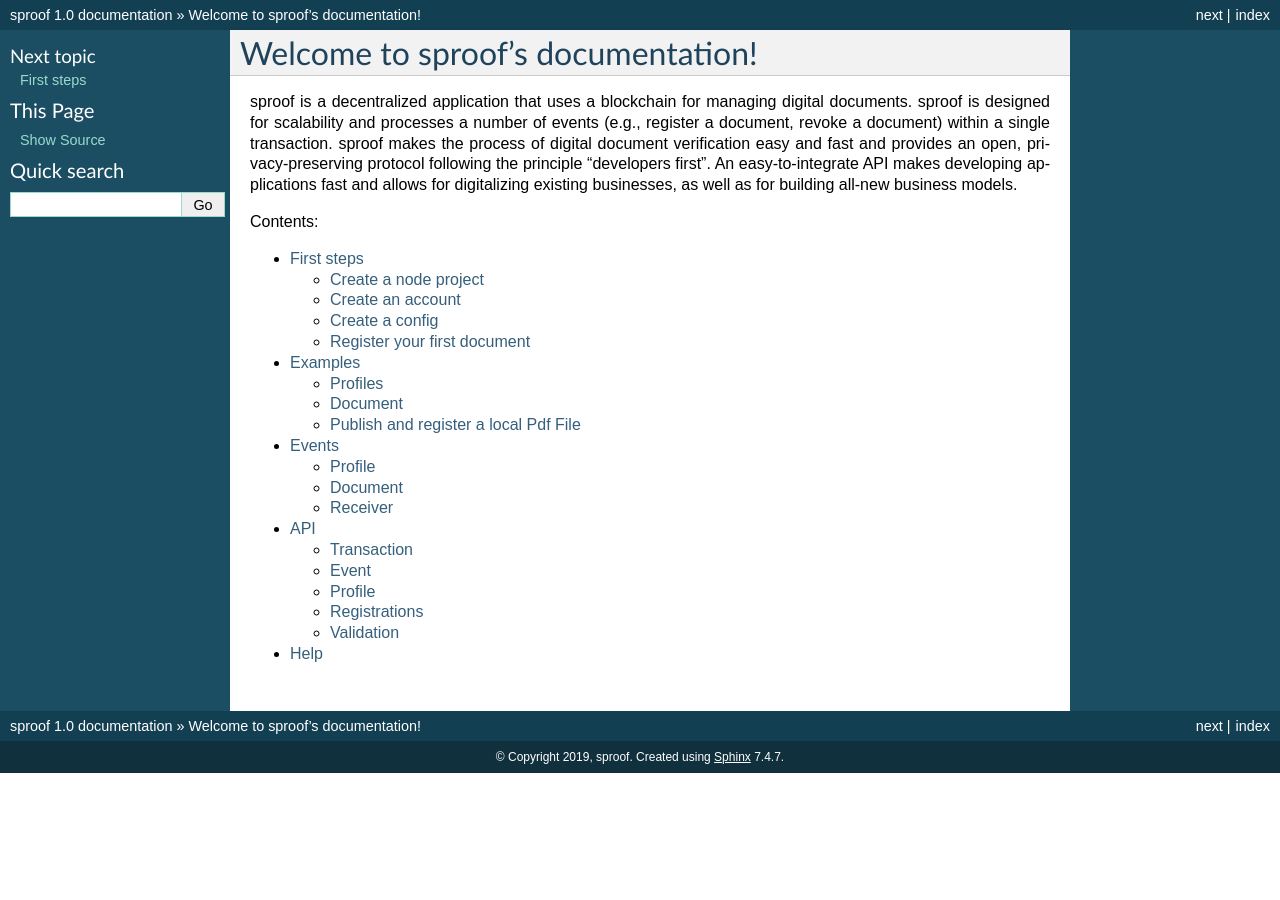
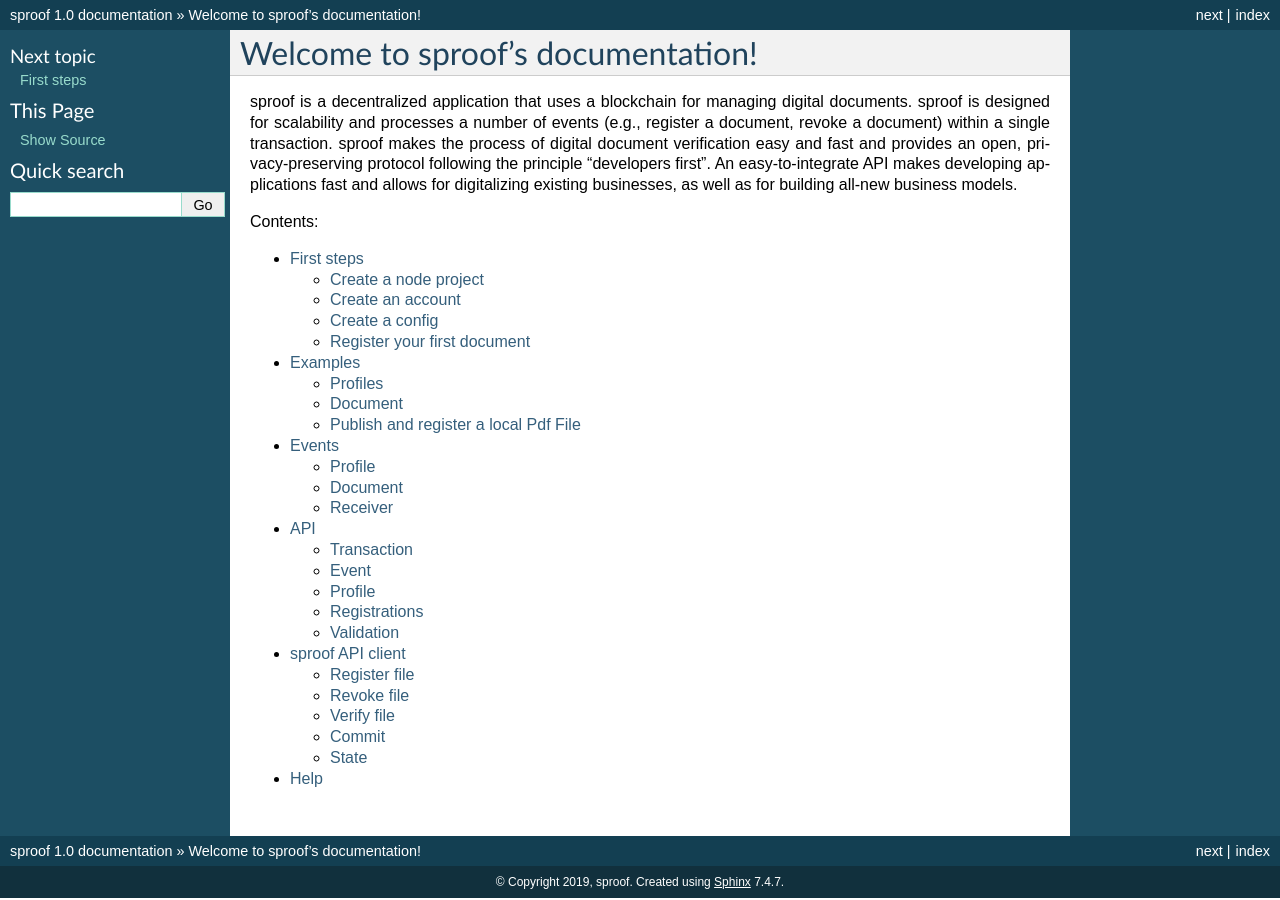
Before and after one commit to sproof/docs, a Sphinx documentation site: the page built from docs/index.rst, in a window 1280 px wide. Built offline with Sphinx 7.4.7, drawn with Linux system fonts in a browser that asks for light colours.

Commit message:
add docs

```diff
--- a/docs/index.rst
+++ b/docs/index.rst
@@ -18,5 +18,6 @@
    examples
    events
    api
+   sproof-api-client
    contributing
    help
--- a/docs/sproof-api-client.rst
+++ b/docs/sproof-api-client.rst
@@ -1,4 +1,4 @@
-=======
+========
 sproof API client
 ========
 
```
